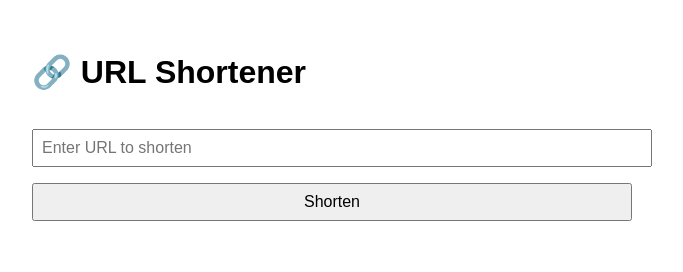
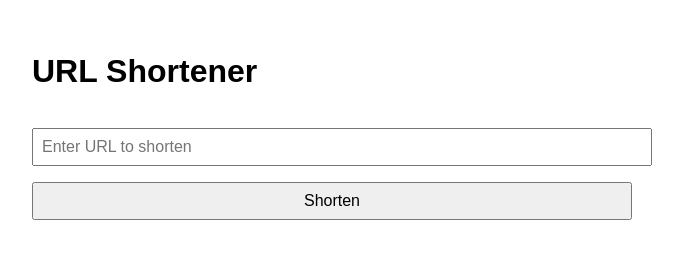
Before and after one commit to AST0008/url-shortner, a website: page frontend/index.html in a window 1280 px wide. Shown: the whole page, without its empty margins (308-991 px from the left). Drawn offline with Linux system fonts and the light colour scheme.

Commit message:
Update index.html

```diff
--- a/frontend/index.html
+++ b/frontend/index.html
@@ -1,4 +1,3 @@
-<!-- frontend/index.html -->
 <!DOCTYPE html>
 <html lang="en">
 <head>
@@ -11,7 +10,7 @@
   </style>
 </head>
 <body>
-  <h1>🔗 URL Shortener</h1>
+  <h1>URL Shortener</h1>
   <input type="text" id="urlInput" placeholder="Enter URL to shorten">
   <button onclick="shortenUrl()">Shorten</button>
   <div class="result" id="result"></div>
```
